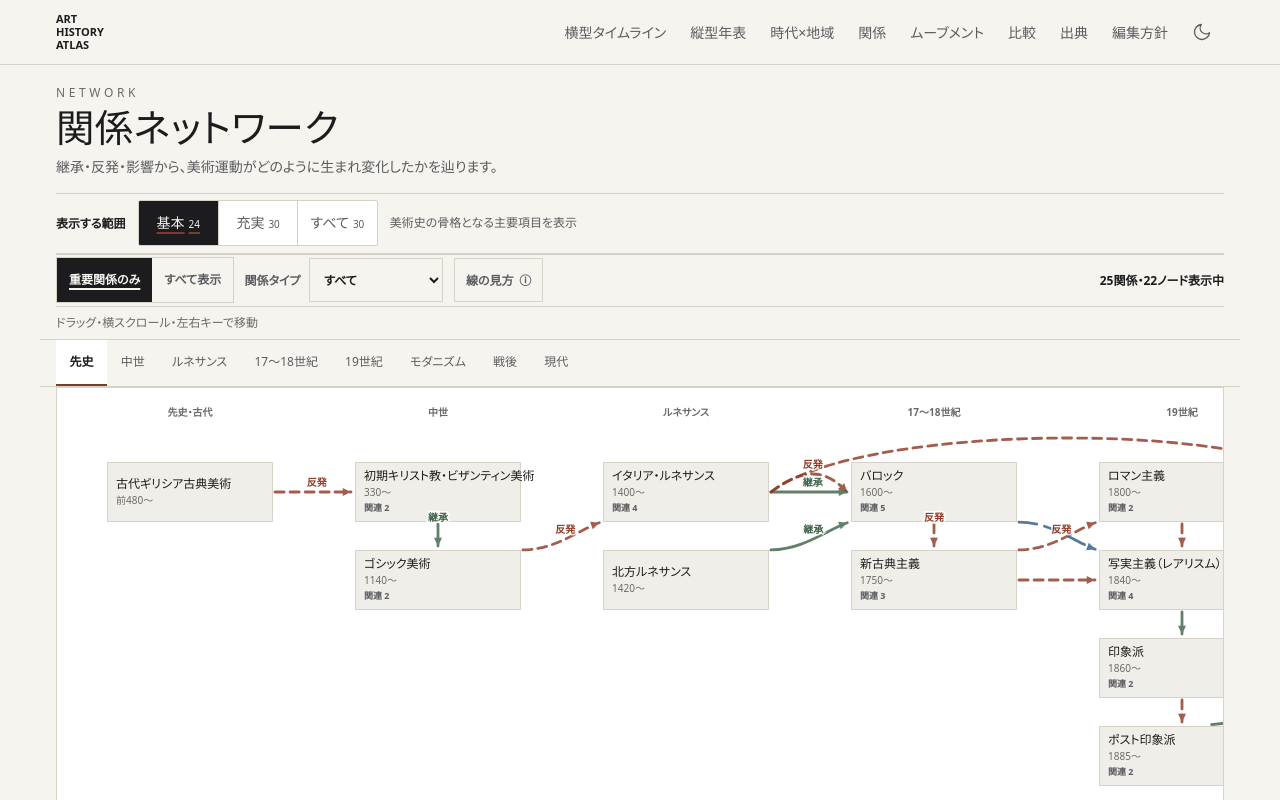
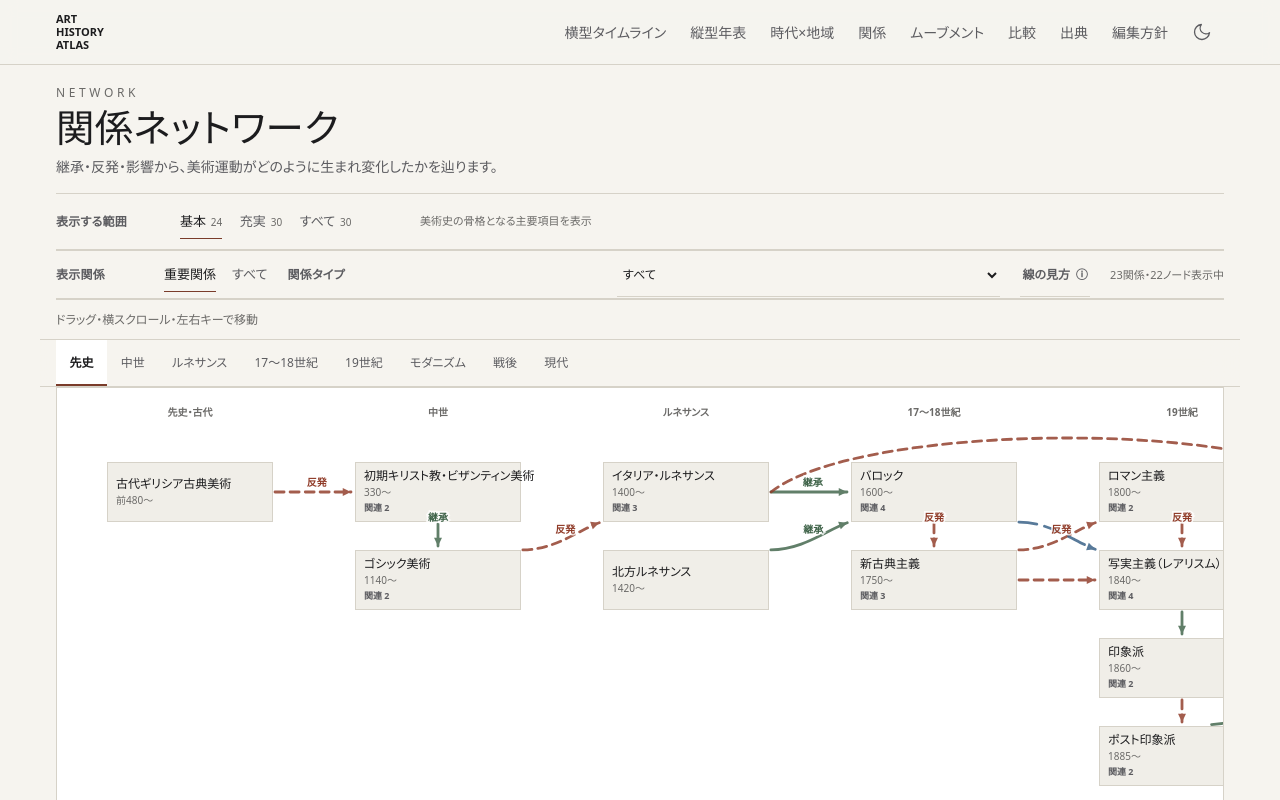
Before and after one commit to taktak2001/art-history-atlas, a Next.js app: page /network in a window 1280 px wide. Shown: the top 800 px of the page. Built offline with nearby package versions, Linux system fonts and the light colour scheme.

Commit message:
fix: clarify network relationships and controls

```diff
--- a/src/app/globals.css
+++ b/src/app/globals.css
@@ -1551,38 +1551,87 @@ html.dark .timeline-era-option[aria-current='true'] {
 }
 
 .network-controls .lod-control--compact {
-  grid-template-columns: auto auto minmax(10rem, 1fr);
-  padding-block: 0.4rem;
+  grid-template-columns: 6.75rem auto minmax(10rem, 1fr);
+  padding-block: 0.35rem;
   border-top: 0;
 }
 
 .network-controls__row {
-  display: flex;
-  min-height: 3.25rem;
+  display: grid;
+  grid-template-columns: auto minmax(11rem, 1fr) auto auto;
+  min-height: 3rem;
+  align-items: center;
+  gap: 0.45rem 1.25rem;
+  border-top: 1px solid rgb(var(--c-line));
+}
+
+.network-control-label,
+.network-kind-filter {
+  color: rgb(var(--c-muted));
+  font-size: 0.75rem;
+  font-weight: 600;
+  letter-spacing: 0.02em;
+  white-space: nowrap;
+}
+
+.network-scope-control {
+  display: inline-grid;
+  grid-template-columns: 6.75rem auto;
+  align-items: center;
+}
+
+.network-scope-options {
+  display: inline-flex;
+  align-items: stretch;
+  gap: 1rem;
+}
+
+.network-scope-option {
+  position: relative;
+  min-height: 2.75rem;
+  color: rgb(var(--c-muted));
+  font-size: 0.8125rem;
+  font-weight: 500;
+  transition: color 140ms ease;
+}
+
+.network-scope-option::after {
+  position: absolute;
+  right: 0;
+  bottom: 0.3rem;
+  left: 0;
+  height: 1px;
+  background: transparent;
+  content: '';
+}
+
+.network-scope-option:hover,
+.network-scope-option[aria-pressed='true'] {
+  color: rgb(var(--c-ink));
+}
+
+.network-scope-option[aria-pressed='true']::after {
+  background: rgb(var(--c-accent));
+}
+
+.network-kind-filter {
+  display: inline-grid;
+  grid-template-columns: auto minmax(6.5rem, auto);
+  min-height: 2.75rem;
   align-items: center;
   gap: 0.65rem;
-  border-top: 1px solid rgb(var(--c-line));
-}
-
-.network-kind-filter {
-  display: inline-flex;
-  min-height: 2.75rem;
-  align-items: center;
-  gap: 0.5rem;
-  color: rgb(var(--c-muted));
-  font-size: 0.75rem;
-  font-weight: 700;
-  white-space: nowrap;
 }
 
 .network-kind-filter select {
   min-height: 2.75rem;
-  padding: 0 1.9rem 0 0.65rem;
-  border: 1px solid rgb(var(--c-line));
+  padding: 0 1.65rem 0 0.1rem;
+  border: 0;
+  border-bottom: 1px solid rgb(var(--c-line));
   border-radius: 0;
-  background: rgb(var(--c-paper));
+  background-color: transparent;
   color: rgb(var(--c-ink));
   font: inherit;
+  font-weight: 500;
 }
 
 .relationship-standards {
@@ -1796,11 +1845,12 @@ html.dark .timeline-era-option[aria-current='true'] {
   list-style: none;
   align-items: center;
   gap: 0.35rem;
-  padding-inline: 0.7rem;
-  border: 1px solid rgb(var(--c-line));
+  padding-inline: 0.15rem;
+  border: 0;
+  border-bottom: 1px solid rgb(var(--c-line));
   color: rgb(var(--c-muted));
   font-size: 0.75rem;
-  font-weight: 700;
+  font-weight: 600;
 }
 
 .network-line-guide > summary::-webkit-details-marker {
@@ -1843,20 +1893,33 @@ html.dark .timeline-era-option[aria-current='true'] {
 }
 
 .network-controls__count {
-  margin-left: auto;
-  color: rgb(var(--c-ink));
-  font-size: 0.75rem;
-  font-weight: 700;
+  color: rgb(var(--c-faint));
+  font-size: 0.6875rem;
+  font-weight: 500;
   font-variant-numeric: tabular-nums;
   white-space: nowrap;
 }
 
 .network-operation-row {
   display: flex;
-  min-height: 2rem;
+  min-height: 2.5rem;
   align-items: center;
   justify-content: space-between;
   gap: 0.75rem;
+  border-top: 1px solid rgb(var(--c-line));
+}
+
+.network-clear-selection {
+  min-height: 2.75rem;
+  padding-inline: 0.15rem;
+  border-bottom: 1px solid rgb(var(--c-line));
+  color: rgb(var(--c-muted));
+  font-size: 0.75rem;
+  transition: color 140ms ease;
+}
+
+.network-clear-selection:hover {
+  color: rgb(var(--c-ink));
 }
 
 .network-era-nav {
@@ -1963,27 +2026,66 @@ html.dark .timeline-era-option[aria-current='true'] {
 .lod-control--compact {
   display: grid;
   grid-template-columns: auto auto minmax(12rem, 1fr);
-  gap: 0.75rem;
+  gap: 0.5rem 1rem;
   align-items: center;
   padding-block: 0.5rem;
   border-block: 1px solid rgb(var(--c-line));
 }
 
 .lod-control__label {
-  color: rgb(var(--c-ink));
+  color: rgb(var(--c-muted));
   font-size: 0.75rem;
-  font-weight: 700;
+  font-weight: 600;
+  letter-spacing: 0.02em;
   white-space: nowrap;
 }
 
 .lod-control__options {
-  min-width: 15rem;
+  display: inline-flex;
+  min-width: 14rem;
+  align-items: stretch;
+  gap: 1.1rem;
+}
+
+.lod-control__option {
+  position: relative;
+  min-height: 2.75rem;
+  color: rgb(var(--c-muted));
+  font-size: 0.8125rem;
+  font-weight: 500;
+  transition: color 140ms ease;
+}
+
+.lod-control__option::after {
+  position: absolute;
+  right: 0;
+  bottom: 0.3rem;
+  left: 0;
+  height: 1px;
+  background: transparent;
+  content: '';
+}
+
+.lod-control__option:hover,
+.lod-control__option--selected {
+  color: rgb(var(--c-ink));
+}
+
+.lod-control__option--selected::after {
+  background: rgb(var(--c-accent));
+}
+
+.lod-control__count {
+  margin-left: 0.3rem;
+  color: rgb(var(--c-faint));
+  font-size: 0.625rem;
+  font-variant-numeric: tabular-nums;
 }
 
 .lod-control__description {
   margin: 0;
-  color: rgb(var(--c-muted));
-  font-size: 0.75rem;
+  color: rgb(var(--c-faint));
+  font-size: 0.6875rem;
   line-height: 1.5;
 }
 
@@ -2541,30 +2643,40 @@ html.dark .timeline-era-option[aria-current='true'] {
   }
 
   .network-controls .lod-control--compact {
-    grid-template-columns: 5.25rem minmax(0, 1fr);
-    gap: 0.3rem 0.45rem;
+    grid-template-columns: 5.75rem minmax(0, 1fr);
+    gap: 0 0.5rem;
   }
 
   .network-controls .lod-control__description {
     grid-column: 1 / -1;
+    padding-bottom: 0.25rem;
     line-height: 1.35;
   }
 
   .network-controls__row {
     display: grid;
     grid-template-columns: minmax(0, 1fr) auto;
-    gap: 0.35rem 0.5rem;
-    padding-block: 0.35rem;
-  }
-
-  .network-controls__row > [role='group'] {
-    justify-self: start;
+    gap: 0 0.75rem;
+    padding-block: 0.2rem;
+  }
+
+  .network-scope-control {
+    grid-column: 1 / -1;
+    grid-row: 1;
+    grid-template-columns: 5.75rem minmax(0, 1fr);
+  }
+
+  .network-scope-options,
+  .network-controls .lod-control__options {
+    justify-content: space-between;
   }
 
   .network-controls__count {
-    grid-column: 2;
-    grid-row: 1;
-    font-size: 0.6875rem;
+    grid-column: 1 / -1;
+    grid-row: 3;
+    justify-self: end;
+    padding-bottom: 0.3rem;
+    font-size: 0.625rem;
   }
 
   .network-kind-filter {
@@ -2591,7 +2703,7 @@ html.dark .timeline-era-option[aria-current='true'] {
   }
 
   .network-operation-row {
-    min-height: 1.8rem;
+    min-height: 2.5rem;
   }
 
   .network-era-nav {
--- a/src/components/LodControl.tsx
+++ b/src/components/LodControl.tsx
@@ -62,9 +62,9 @@ export function LodControl({
             ? 'lod-control__exhibition-options'
             : catalogue
             ? 'lod-control__catalogue-options'
-            : `inline-grid grid-cols-3 overflow-hidden rounded-sm border hairline bg-raised ${
-                compact ? 'lod-control__options' : 'min-w-[264px]'
-              }`
+            : compact
+            ? 'lod-control__options'
+            : 'inline-grid min-w-[264px] grid-cols-3 overflow-hidden rounded-sm border hairline bg-raised'
         }
         role="group"
         aria-label="表示する範囲"
@@ -90,9 +90,11 @@ export function LodControl({
                   }`
                 : catalogue
                 ? 'lod-control__catalogue-option'
-                : `min-h-11 text-sm font-medium transition-colors active:translate-y-px ${
-                    compact ? 'px-2 py-1.5' : 'px-3 py-2'
-                  } ${
+                : compact
+                ? `lod-control__option ${
+                    value === level ? 'lod-control__option--selected' : ''
+                  }`
+                : `min-h-11 px-3 py-2 text-sm font-medium transition-colors active:translate-y-px ${
                     index > 0 ? 'border-l hairline' : ''
                   } ${
                     value === level
@@ -111,6 +113,8 @@ export function LodControl({
                     ? 'lod-control__exhibition-count'
                     : catalogue
                     ? 'lod-control__catalogue-count'
+                    : compact
+                    ? 'lod-control__count'
                     : 'ml-1 text-[10px] tabular-nums'
                 }
               >
--- a/src/components/NetworkGraph.tsx
+++ b/src/components/NetworkGraph.tsx
@@ -563,29 +563,29 @@ export function NetworkGraph({ movements, relationships, eraOrder }: Props) {
         />
 
         <div className="network-controls__row">
+          <div className="network-scope-control">
+            <span className="network-control-label">表示関係</span>
             <div
-            className="inline-flex border hairline"
+              className="network-scope-options"
               role="group"
               aria-label="関係の表示範囲"
             >
               {([
-              ['important', '重要関係のみ'],
-              ['all', 'すべて表示'],
-            ] as const).map(([scope, label]) => (
+                ['important', '重要関係', '重要関係のみ'],
+                ['all', 'すべて', 'すべて表示'],
+              ] as const).map(([scope, label, accessibleLabel]) => (
                 <button
                   key={scope}
                   type="button"
                   onClick={() => setScope(scope)}
                   aria-pressed={relationScope === scope}
-                className={`min-h-11 px-3 text-xs font-bold ${
-                  relationScope === scope
-                    ? 'bg-ink text-paper underline decoration-2 underline-offset-4'
-                    : 'bg-paper text-muted hover:text-ink'
-                }`}
+                  aria-label={accessibleLabel}
+                  className="network-scope-option"
                 >
                   {label}
                 </button>
               ))}
+            </div>
           </div>
 
           <label className="network-kind-filter">
@@ -675,7 +675,7 @@ export function NetworkGraph({ movements, relationships, eraOrder }: Props) {
               setSelectedNodeId(null);
               setSelectedEdgeId(null);
             }}
-            className="min-h-11 border hairline px-3 text-xs text-muted hover:text-ink active:translate-y-px"
+            className="network-clear-selection"
           >
             選択を解除
           </button>
--- a/src/lib/movement-hierarchy.ts
+++ b/src/lib/movement-hierarchy.ts
@@ -254,6 +254,7 @@ export function groupMovementsForDisplay(items: Movement[]) {
 export type AggregatedRelationship = Relationship & {
   aggregateCount: number;
   originalRelationshipIds: string[];
+  hasDirectRelationship: boolean;
 };
 
 /**
@@ -290,10 +291,14 @@ export function aggregateRelationshipsForVisibleMovements(
     const to = resolve(relationship.to);
     if (!from || !to || from === to) continue;
     const key = `${from}:${to}:${relationship.kind}`;
+    const isDirect =
+      relationship.from === from &&
+      relationship.to === to;
     const existing = buckets.get(key);
     if (existing) {
       existing.aggregateCount += 1;
       existing.originalRelationshipIds.push(relationship.id);
+      existing.hasDirectRelationship ||= isDirect;
       continue;
     }
     buckets.set(key, {
@@ -303,7 +308,22 @@ export function aggregateRelationshipsForVisibleMovements(
       to,
       aggregateCount: 1,
       originalRelationshipIds: [relationship.id],
+      hasDirectRelationship: isDirect,
     });
   }
-  return [...buckets.values()];
+
+  const aggregated = [...buckets.values()];
+  const pairsWithDirectRelationship = new Set(
+    aggregated
+      .filter((relationship) => relationship.hasDirectRelationship)
+      .map((relationship) => `${relationship.from}:${relationship.to}`),
+  );
+
+  return aggregated.filter(
+    (relationship) =>
+      relationship.hasDirectRelationship ||
+      !pairsWithDirectRelationship.has(
+        `${relationship.from}:${relationship.to}`,
+      ),
+  );
 }
```
Also changed, not shown: 2 other files (tests, documents, lock files or other folders). Lines whose indentation alone changed are shown as unchanged.
